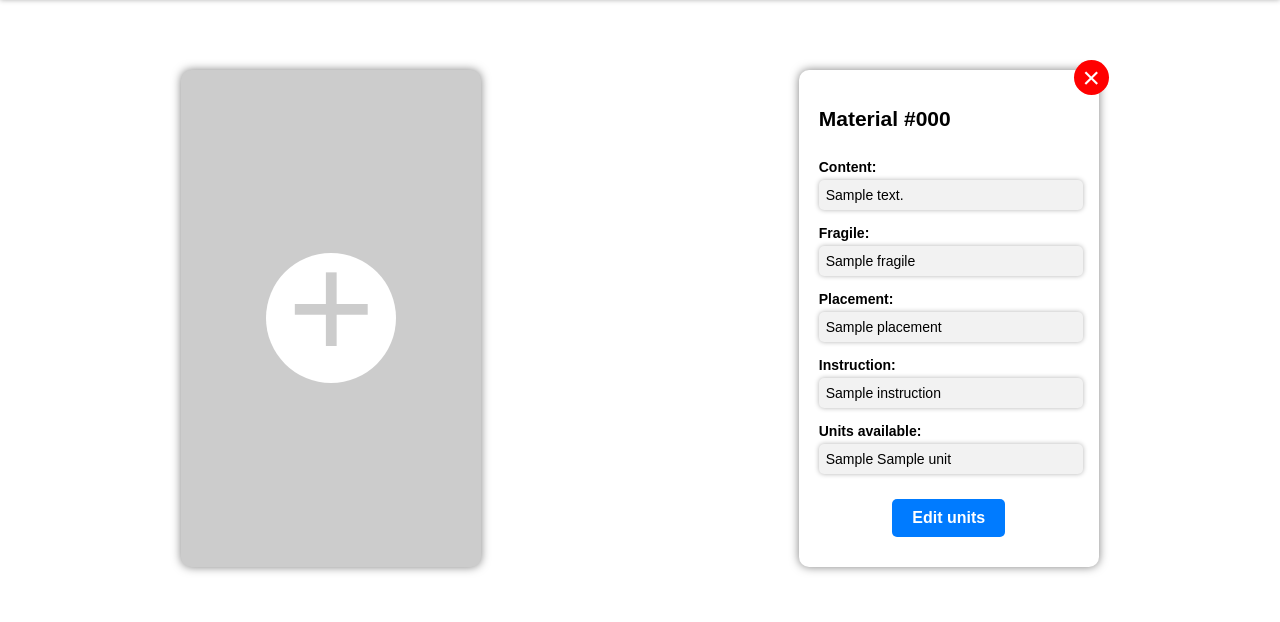
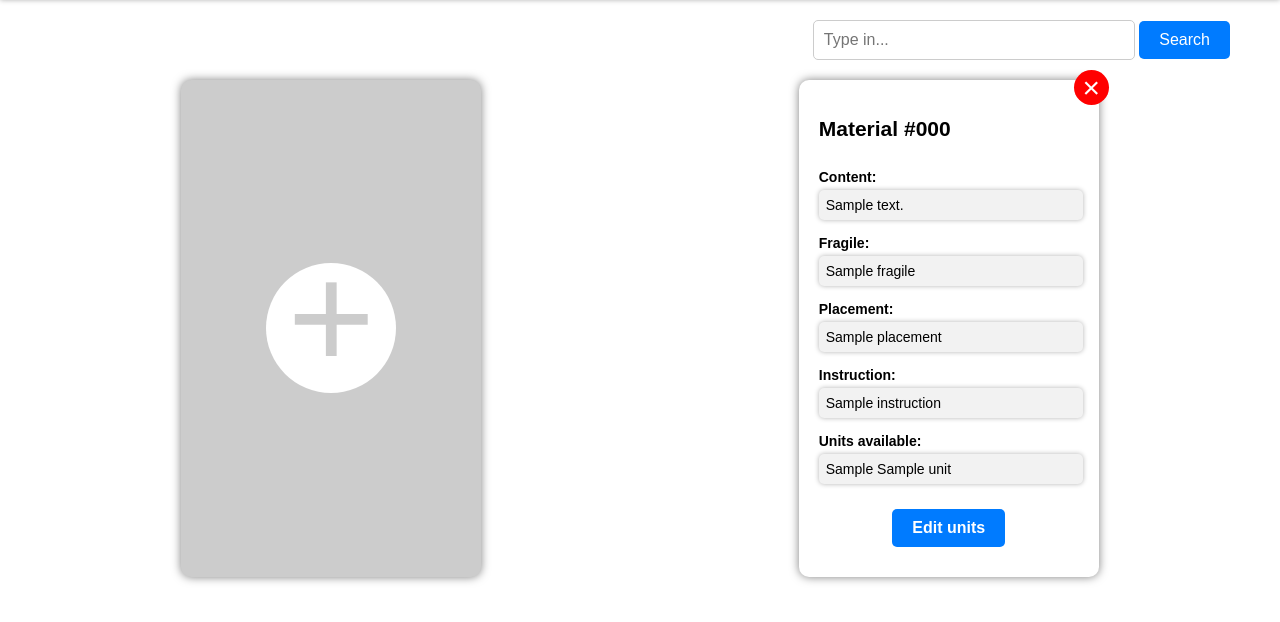
Before and after one commit to maxim-bazant/ss-web, a Flask app: template templates/inventory.html in a window 1280 px wide. Shown: the part 80-702 px from the top of the page. Run offline with Flask 3, Linux system fonts and the light colour scheme; the template is opened without the code that fills it: most values are stand-ins (such as "Sample title", 1, 10 or a date in 2020); parts of the project's set-up code (start-up, migrations or seed data) failed here and were passed over.

Commit message:
added search bar for inventory

```diff
--- a/static/css/main.css
+++ b/static/css/main.css
@@ -4,7 +4,7 @@ body {
 }
 
 .container {
-    margin-top: 150px;
+    margin-top: 100px;
 }
 
 .button {
@@ -427,6 +427,13 @@ a:hover .circle {
     cursor: pointer;
 }
 
+.search-container {
+    display: flex;
+    align-items: center;
+    justify-content: flex-end;
+    margin-right: 50px;
+}
+
 /* OVERLAY */
 .overlay {
     position: fixed;
--- a/templates/inventory.html
+++ b/templates/inventory.html
@@ -12,6 +12,15 @@
 
 {% block body %}
     <div class="container">
+        <div class="search-container">
+            <div class="form-container">
+                <form action="">
+                    <input type="text" placeholder="Type in..." required>
+                    <input type="submit" value="Search">
+                </form>
+            </div>
+        </div>
+
         <div class="inventory-container">
 
             <div class="add-card">
```
